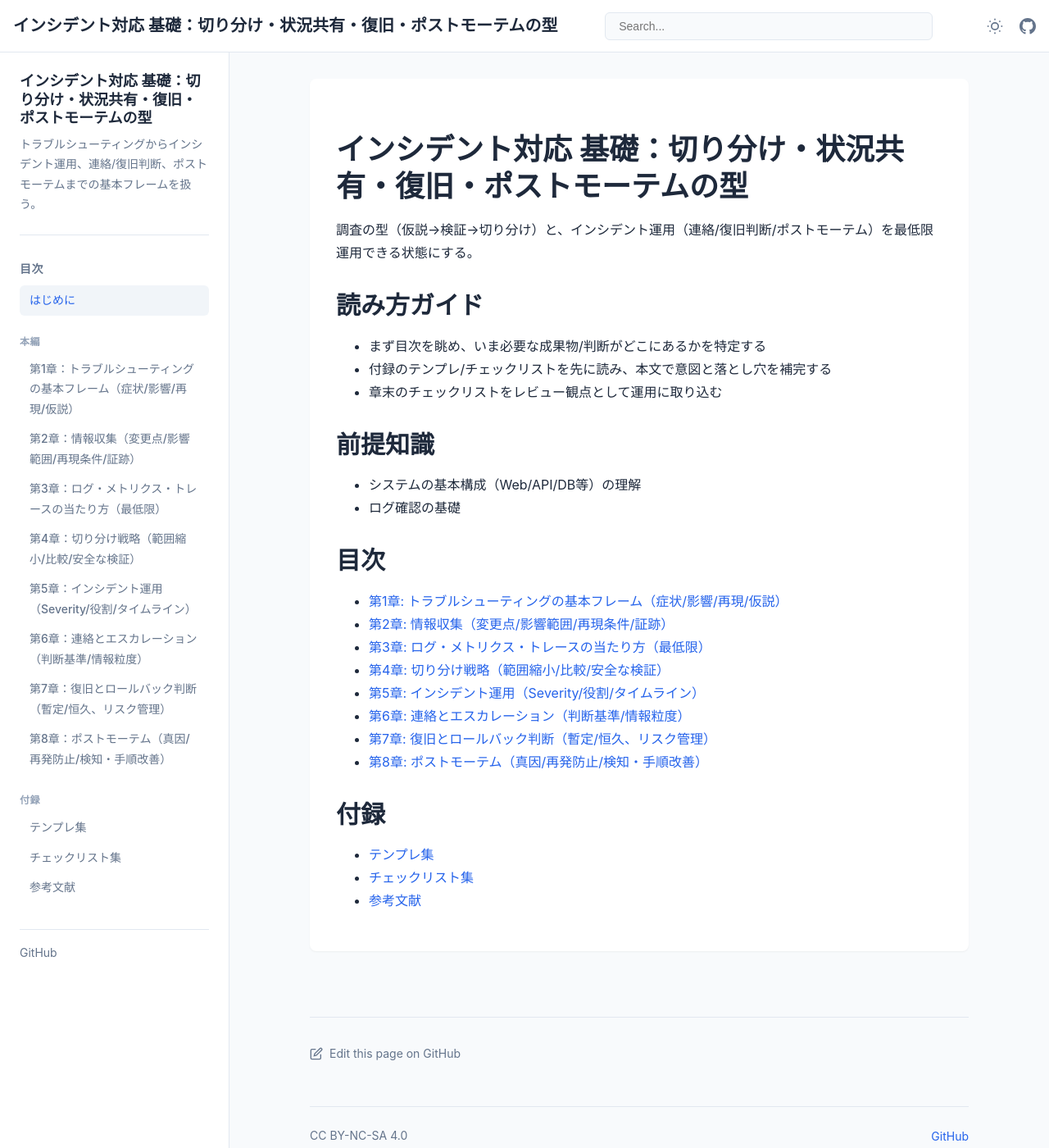
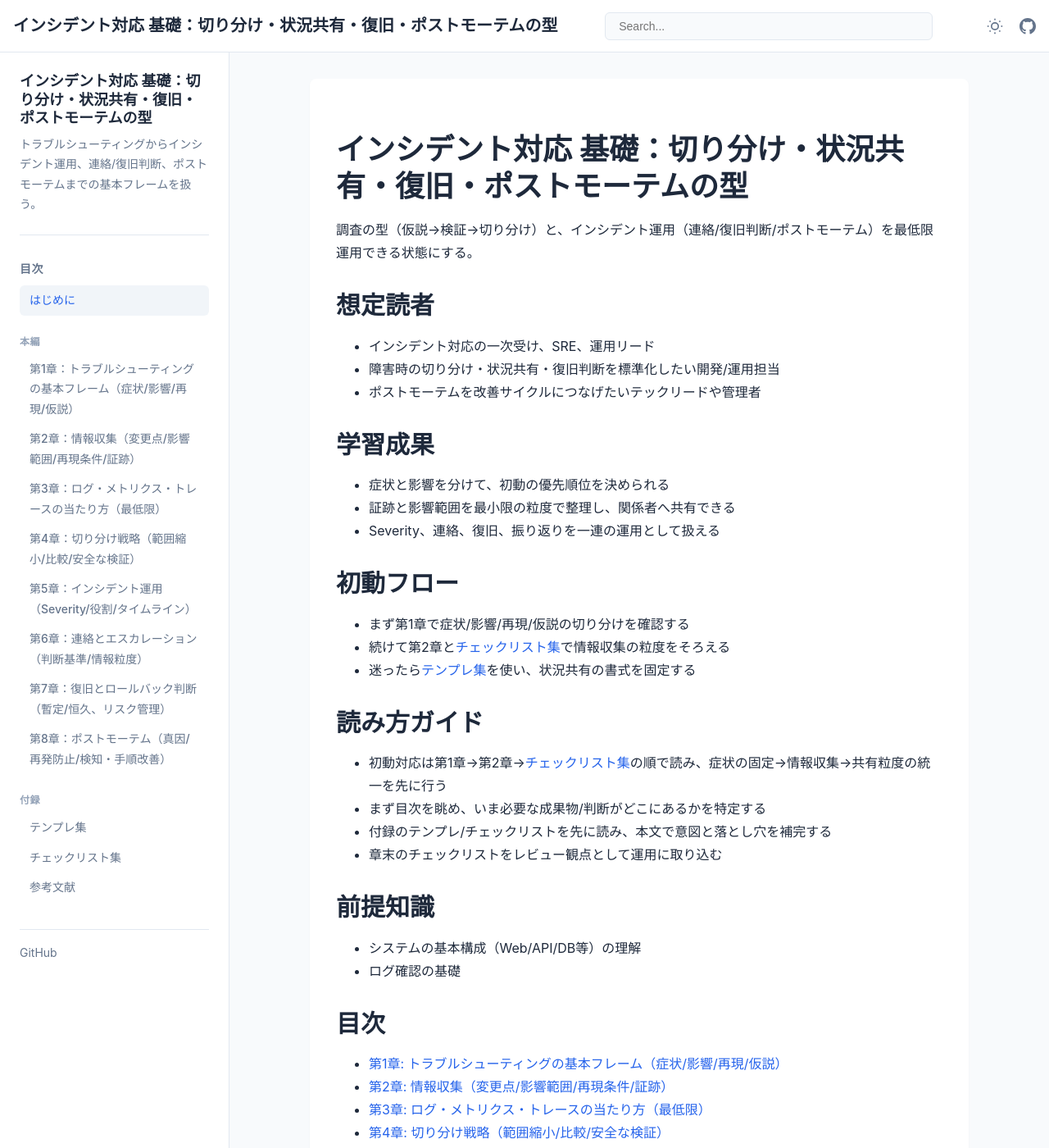
Before and after one commit to itdojp/incident-response-basics-book, a Jekyll site: the page built from docs/index.md, in a window 1280 px wide and 1400 px high. Shown: the whole window at 82% size. Built offline with Jekyll 4.4.1, drawn with Linux system fonts in a browser that asks for light colours.

Commit message:
docs: clarify reader profile and metadata

```diff
--- a/book-config.json
+++ b/book-config.json
@@ -2,6 +2,8 @@
   "title": "インシデント対応 基礎：切り分け・状況共有・復旧・ポストモーテムの型",
   "description": "トラブルシューティングからインシデント運用、連絡/復旧判断、ポストモーテムまでの基本フレームを扱う。",
   "author": "株式会社アイティードゥ",
+  "license": "CC-BY-NC-SA-4.0",
+  "repository": "https://github.com/itdojp/incident-response-basics-book",
   "version": "0.1.0",
   "structure": {
     "chapters": [
--- a/docs/index.md
+++ b/docs/index.md
@@ -9,8 +9,27 @@ order: 0
 
 調査の型（仮説→検証→切り分け）と、インシデント運用（連絡/復旧判断/ポストモーテム）を最低限運用できる状態にする。
 
+## 想定読者
+
+- インシデント対応の一次受け、SRE、運用リード
+- 障害時の切り分け・状況共有・復旧判断を標準化したい開発/運用担当
+- ポストモーテムを改善サイクルにつなげたいテックリードや管理者
+
+## 学習成果
+
+- 症状と影響を分けて、初動の優先順位を決められる
+- 証跡と影響範囲を最小限の粒度で整理し、関係者へ共有できる
+- Severity、連絡、復旧、振り返りを一連の運用として扱える
+
+## 初動フロー
+
+- まず第1章で症状/影響/再現/仮説の切り分けを確認する
+- 続けて第2章と[チェックリスト集](appendices/checklists/)で情報収集の粒度をそろえる
+- 迷ったら[テンプレ集](appendices/templates/)を使い、状況共有の書式を固定する
+
 ## 読み方ガイド
 
+- 初動対応は第1章→第2章→[チェックリスト集](appendices/checklists/)の順で読み、症状の固定→情報収集→共有粒度の統一を先に行う
 - まず目次を眺め、いま必要な成果物/判断がどこにあるかを特定する
 - 付録のテンプレ/チェックリストを先に読み、本文で意図と落とし穴を補完する
 - 章末のチェックリストをレビュー観点として運用に取り込む
```
